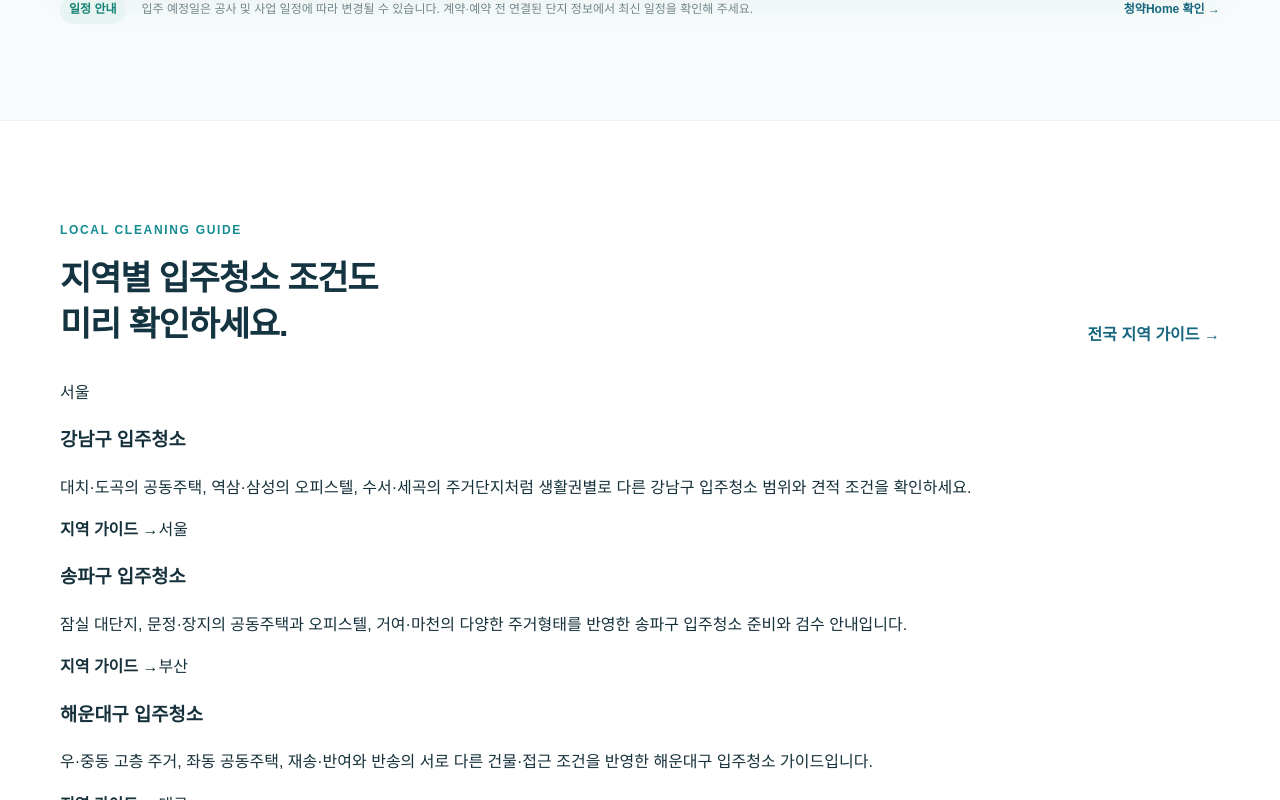
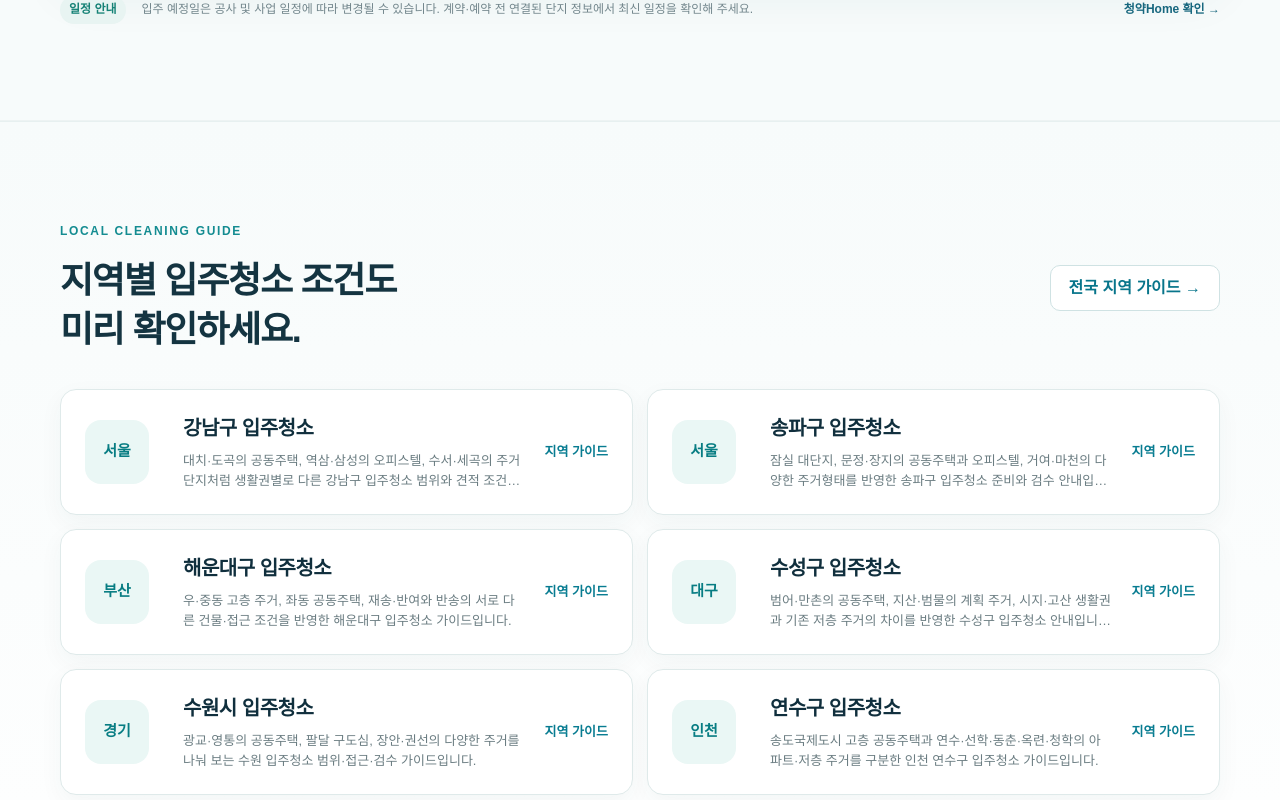
Before and after one commit to hoho601212-collab/ProperMove-inCleaning, a Next.js app: page / in a window 1280 px wide. Shown: the part 5920-6720 px from the top of the page. Built offline with nearby package versions, Linux system fonts and the light colour scheme; no server answers.

Commit message:
메인 지역 가이드 디자인 연결

```diff
--- a/app/page.tsx
+++ b/app/page.tsx
@@ -11,6 +11,7 @@ import { INQUIRY_URL } from "@/lib/inquiry";
 import { regionList } from "@/lib/regions";
 import brandStyles from "./home-brand-marquee.module.css";
 import "./home-hero.css";
+import "./home-region-preview.css";
 
 export const metadata = {
   title: "입주청소 비교견적 | 청소 범위·지역별 준비 가이드",
@@ -65,7 +66,7 @@ export default function Home() {
     <SpecialReasons />
     <SpaceCleaningServices />
     <UpcomingApartments />
-    <section className="section regionPreview"><div className="shell"><div className="sectionHead"><div><span className="eyebrow">LOCAL CLEANING GUIDE</span><h2>지역별 입주청소 조건도<br/>미리 확인하세요.</h2></div><Link href="/cleaning" className="textLink">전국 지역 가이드 →</Link></div><div className="regionPreviewGrid">{featured.map(region => <Link href={`/cleaning/${region.slug}`} key={region.slug}><span>{region.city}</span><h3>{region.district} 입주청소</h3><p>{region.description}</p><b>지역 가이드 →</b></Link>)}</div></div></section>
+    <section className="section regionPreview"><div className="shell"><div className="sectionHead"><div><span className="eyebrow">LOCAL CLEANING GUIDE</span><h2>지역별 입주청소 조건도<br/>미리 확인하세요.</h2></div><Link href="/cleaning" className="textLink">전국 지역 가이드 →</Link></div><div className="regionPreviewGrid">{featured.map(region => <Link href={`/cleaning/${region.slug}`} key={region.slug}><span>{region.city}</span><h3>{region.district} 입주청소</h3><p>{region.description}</p><b>지역 가이드</b></Link>)}</div></div></section>
     <CustomerReviews />
     <HomeTools />
     <PlanningTools />
```
